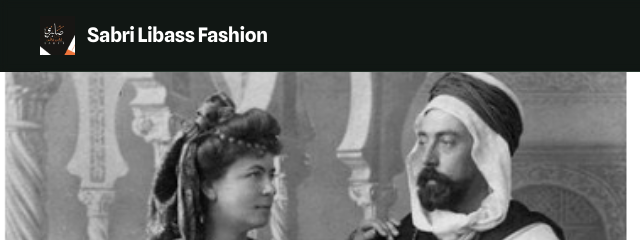
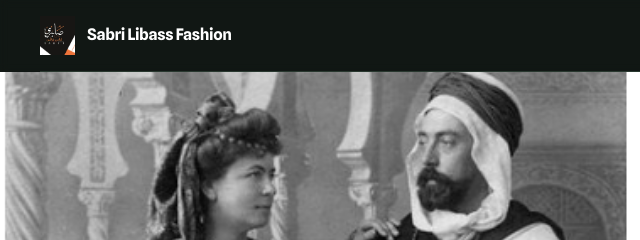
Before and after one commit to LenixDev/sabri, a website: page pages/home.html in a window 1280 px wide. Shown: the top 240 px of the page, 0-640 px from the left. Drawn offline with nearby package versions, Linux system fonts and the light colour scheme.

Commit message:
improvement: nav title, products animations

```diff
--- a/pages/home.html
+++ b/pages/home.html
@@ -84,7 +84,7 @@
                     class="flex items-center justify-between whitespace-nowrap border-b border-solid border-[var(--border-color)] py-4">
                     <a class="flex items-center gap-3 text-white" href="#">
                         <img src="../assets/images/sabri/Logo Sabri.JPG" alt="" width="35">
-                        <h1 class="text-xl font-bold tracking-tight">Sabri Libass Fashion</h1>
+                        <h1 class="text-xxl font-bold tracking-tight">Sabri Libass Fashion</h1>
                     </a>
                     <nav class="hidden lg:flex items-center gap-8">
                         <a class="text-sm font-medium hover:text-[var(--primary-color)] transition-colors"
```
